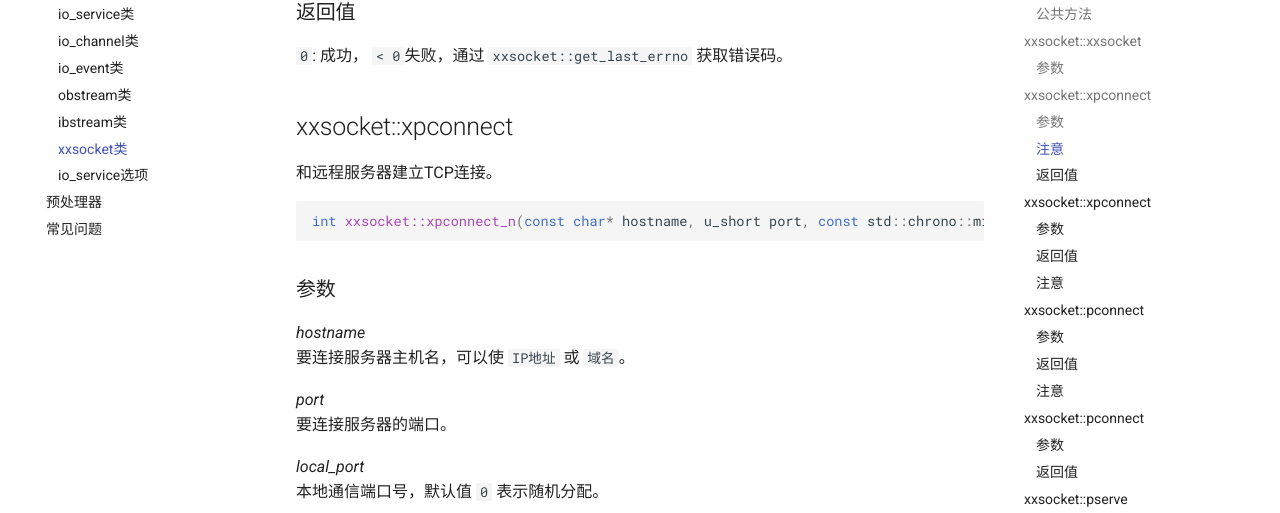
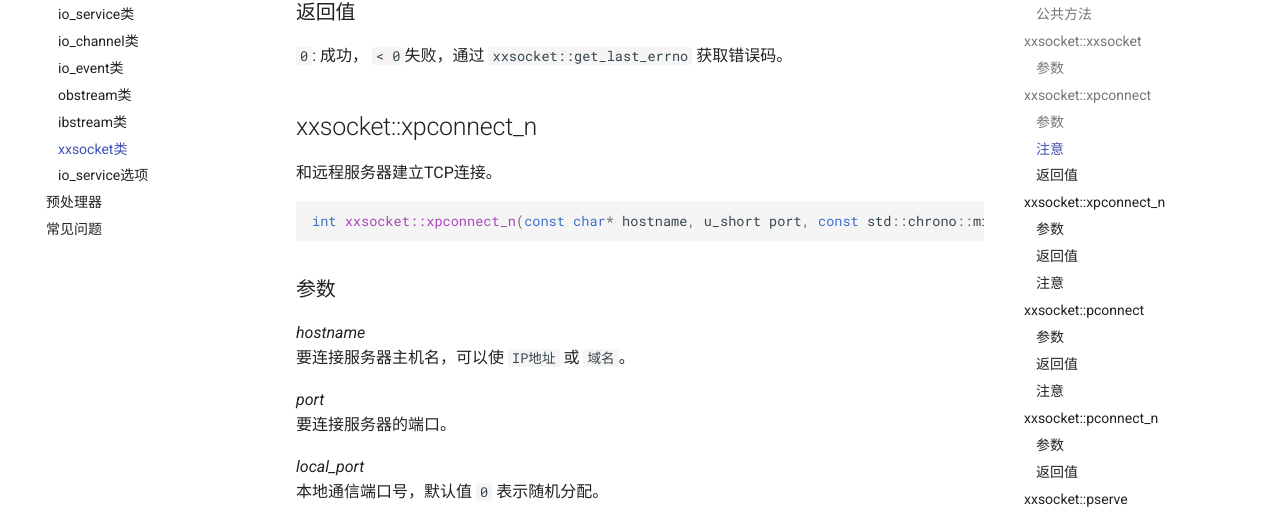
Before and after one commit to yasio/docs-936, an MkDocs documentation site: the page built from docs/api/reference/xxsocket-class.md, in a window 1280 px wide and 900 px high, scrolled down 3948 px. Shown: the part 148-661 px from the top of the window. Built offline with MkDocs 1.6.1 and Material for MkDocs 9.7.7, drawn with Linux system fonts in a browser that asks for light colours; comment, search, counter and statistics services are not loaded; some of the changed text lies outside the part shown.

Commit message:
Fix anchor

```diff
--- a/docs/api/reference/xxsocket-class.md
+++ b/docs/api/reference/xxsocket-class.md
@@ -131,7 +131,7 @@
 
 `0`: 成功， `< 0`失败，通过 `xxsocket::get_last_errno` 获取错误码。
 
-## <a name="xpconnect"></a> xxsocket::xpconnect
+## <a name="xpconnect_n"></a> xxsocket::xpconnect_n
 
 和远程服务器建立TCP连接。
 
@@ -195,7 +195,7 @@
 不会检测本机支持的ip协议栈。
 
 
-## <a name="pconnect"></a> xxsocket::pconnect
+## <a name="pconnect_n"></a> xxsocket::pconnect_n
 
 和远程服务器建立TCP连接。
 
```
